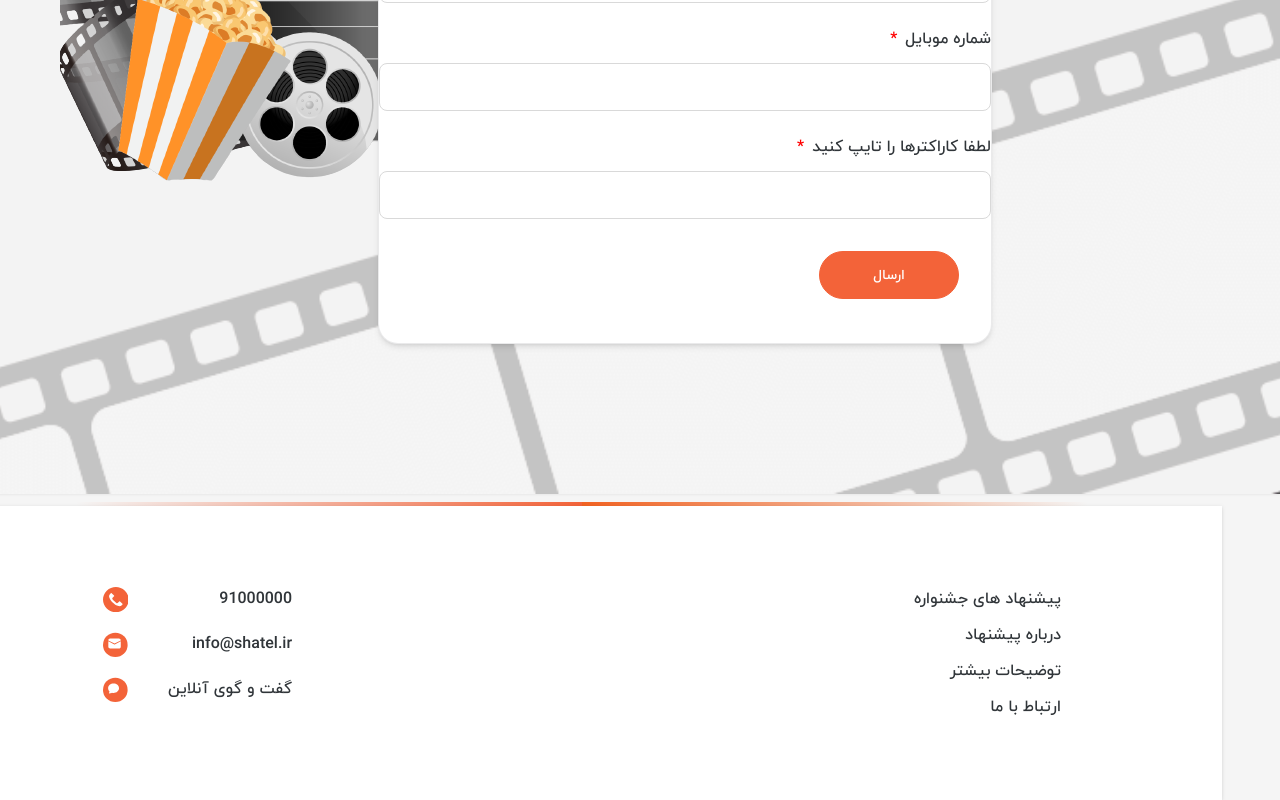
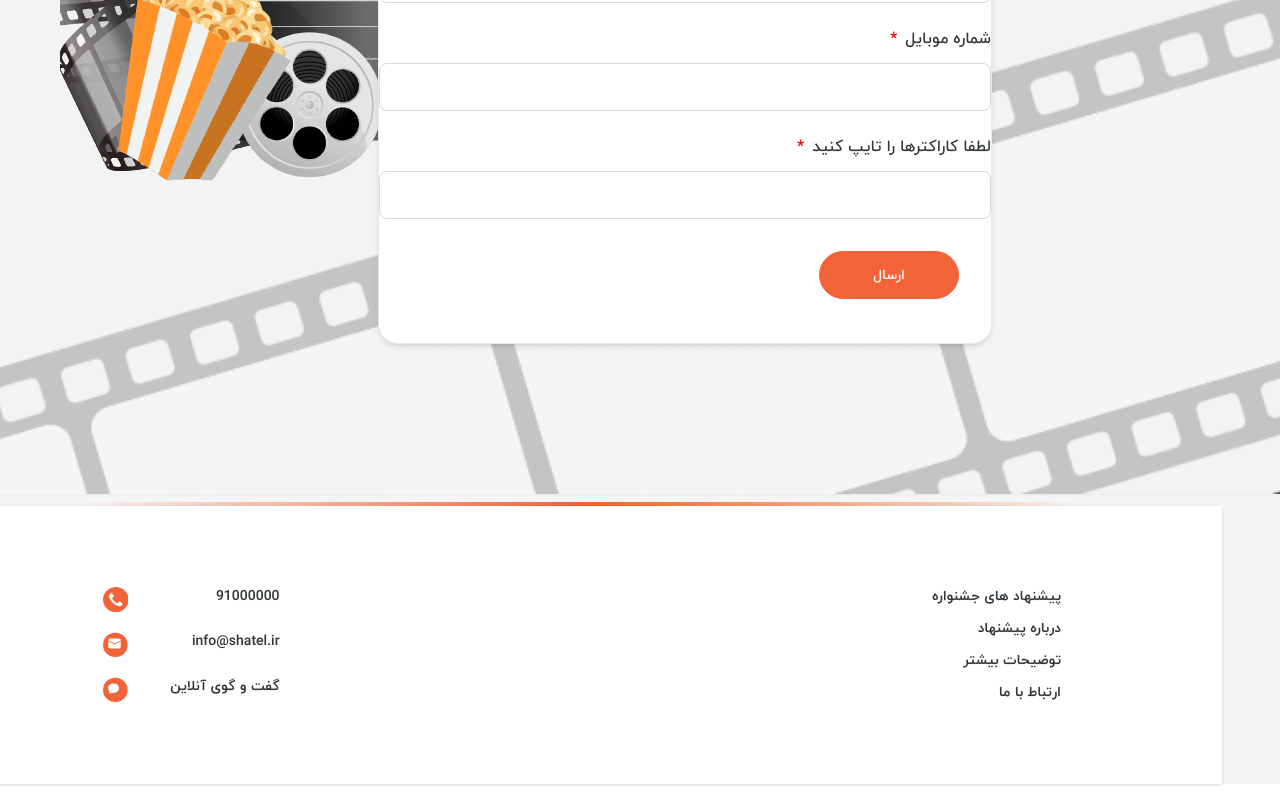
Before and after one commit to Alirezawmoradi/Namava-Task, a React (Vite) app: page / in a window 1280 px wide. Shown: the part 609-1409 px from the top of the page. Built offline with nearby package versions, Linux system fonts and the light colour scheme.

Commit message:
refactored

```diff
--- a/src/components/footer/footer.jsx
+++ b/src/components/footer/footer.jsx
@@ -10,22 +10,22 @@ export const Footer = () => {
             <footer
                 className="container bg-base-100 text-base-content w-[1449px] border border-base-100 border-opacity-4 flex flex-col lg:flex-row items-center gap-5 px-0  lg:px-12 xl:px-40 py-20 drop-shadow">
                 <div className="flex flex-1 flex-col md:flex-row gap-5 md:gap-6 whitespace-nowrap">
-                    <div className="grid flex-1 basis-36 gap-3 place-items-center md:place-items-start">
-                        <a className="link link-hover">
+                    <div className="grid flex-1 basis-36 gap-3 place-items-center md:place-items-start text-sm font-bold">
+                        <a className="cursor-pointer hover:text-primary transition-colors duration-200">
                             پیشنهاد های جشنواره
                         </a>
-                        <a className="link link-hover">
+                        <a className="cursor-pointer hover:text-primary transition-colors duration-200">
                             درباره پیشنهاد
                         </a>
-                        <a className="link link-hover">
+                        <a className="cursor-pointer hover:text-primary transition-colors duration-200">
                             توضیحات بیشتر
                         </a>
-                        <a className="link link-hover">
+                        <a className="cursor-pointer hover:text-primary transition-colors duration-200">
                             ارتباط با ما
                         </a>
                     </div>
 
-                    <div className="grid  basis-36 gap-3 place-items-center md:place-items-start">
+                    <div className="grid  basis-36 gap-3 place-items-center md:place-items-start text-sm font-bold">
                         <div className='flex flex-col gap-5'>
                             <div className='flex justify-between'>
                                 <p>91000000</p>
--- a/src/components/header/top-navigation.jsx
+++ b/src/components/header/top-navigation.jsx
@@ -19,7 +19,7 @@ export const TopNavigation = () => {
             {
                 menuItems.map((item) => {
                     return <li key={`navigation-${item.href}`}>
-                        <a href={item.href} className='text-sm hover:text-primary transition-colors pb-2'>
+                        <a href={item.href} className='text-sm hover:text-primary transition-colors duration-200 pb-2'>
                             {item.title}
                         </a>
                     </li>
```
